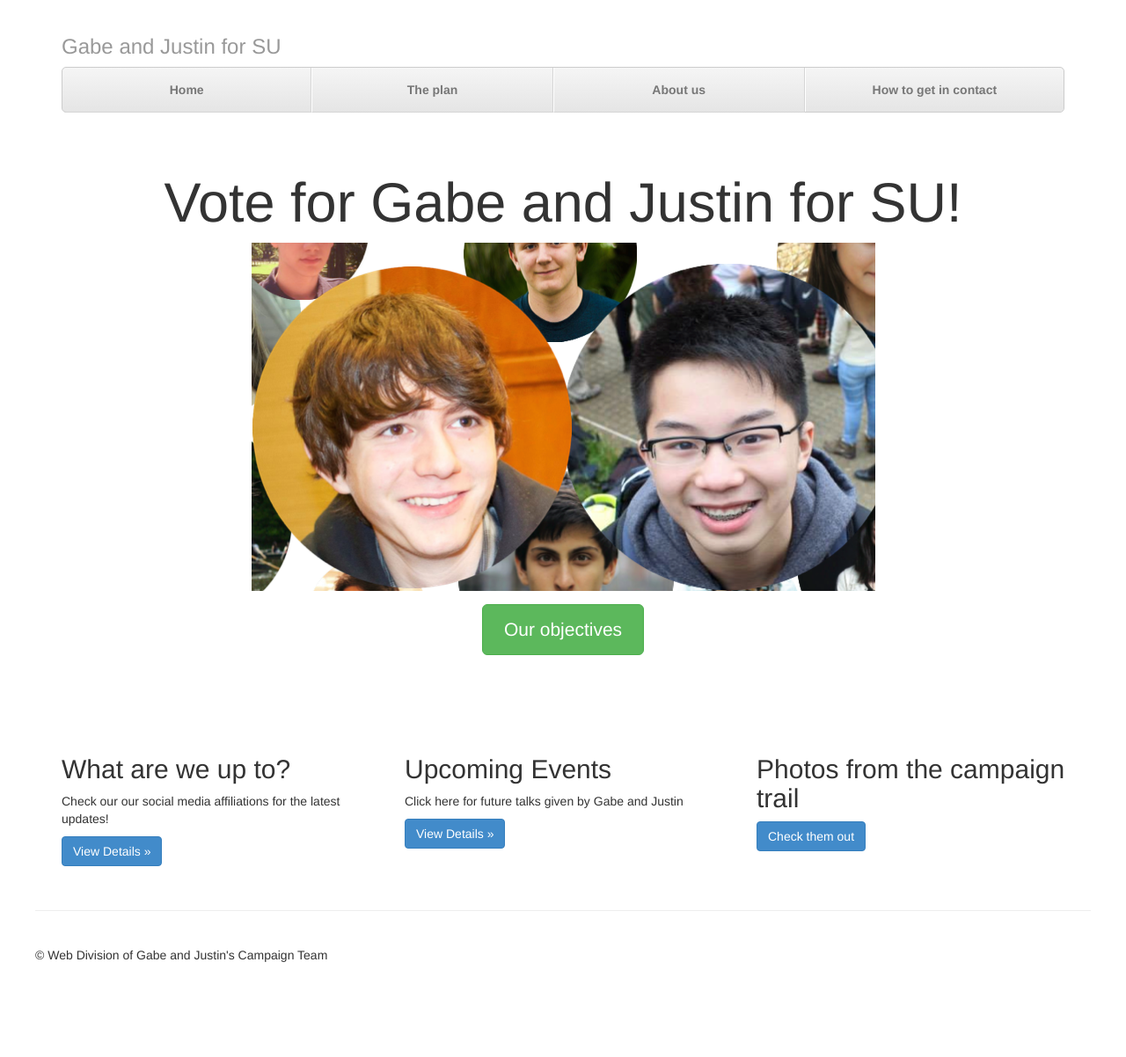
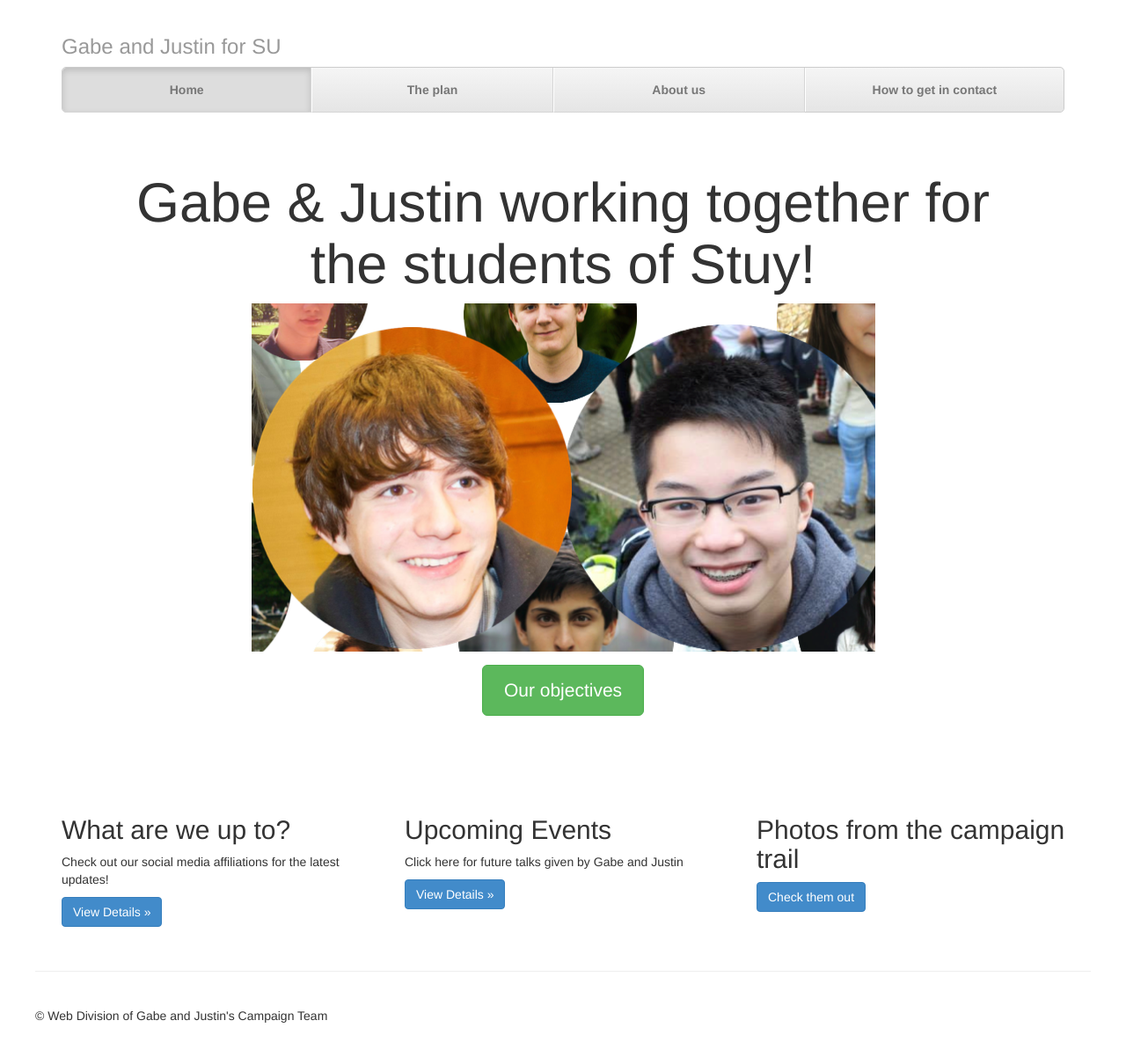
Before and after one commit to GabeandJustin2014SU/GabeandJustin2014SU.github.io, a plain HTML site: page index.html in a window 1280 px wide. Shown: the whole page at 88% size. Before the commit the page ends 1146 px from the top, so only its background shows below. Drawn offline with Linux system fonts and the light colour scheme.

Commit message:
add google analytics

```diff
--- a/index.html
+++ b/index.html
@@ -26,7 +26,7 @@
       <div class="masthead">
       <h3 class="text-muted">Gabe and Justin for SU</h3>
         <ul class="nav nav-justified">
-          <li><a href="#active">Home</a></li>
+          <li class="active"><a href="index.html">Home</a></li>
           <li><a href="ourplan.html">The plan</a></li>
           <li><a href="about.html">About us</a></li>
           <li><a href="contact.html">How to get in contact</a></li>
@@ -35,7 +35,7 @@
 
       <!-- Jumbotron -->
       <div class="jumbotron">
-        <h1>Vote for Gabe and Justin for SU!</h1>
+        <h1>Gabe & Justin working together for the students of Stuy!</h1>
         <p class="lead"><img src="runners.png" alt="Gabe Rosen(left) and Justin Kong(right)">
 </p>
         <p><a class="btn btn-lg btn-success" href="ourplan.html" role="button">Our objectives</a></p>
@@ -44,7 +44,7 @@
       <div class="row">
         <div class="col-lg-4">
           <h2>What are we up to?</h2>
-          <p>Check our our social media affiliations for the latest updates!</p>
+          <p>Check out our social media affiliations for the latest updates!</p>
           <p><a class="btn btn-primary" href="social_media.html" role="button">View Details &raquo;</a></p>
         </div>
         <div class="row">
@@ -69,9 +69,15 @@
 
     </div> <!-- /container -->
 
+<script>
+  (function(i,s,o,g,r,a,m){i['GoogleAnalyticsObject']=r;i[r]=i[r]||function(){
+  (i[r].q=i[r].q||[]).push(arguments)},i[r].l=1*new Date();a=s.createElement(o),
+  m=s.getElementsByTagName(o)[0];a.async=1;a.src=g;m.parentNode.insertBefore(a,m)
+  })(window,document,'script','//www.google-analytics.com/analytics.js','ga');
 
-    <!-- Bootstrap core JavaScript
-    ================================================== -->
-    <!-- Placed at the end of the document so the pages load faster -->
+  ga('create', 'UA-51294978-1', 'gabeandjustin2014su.com');
+  ga('send', 'pageview');
+
+</script>
   </body>
 </html>
```
Also changed, not shown: about.html (+11 -2 lines), contact.html (+10 -1 lines), events.html (+10 -3 lines), ourplan.html (+11 -4 lines), social_media.html (+9 -0 lines).
